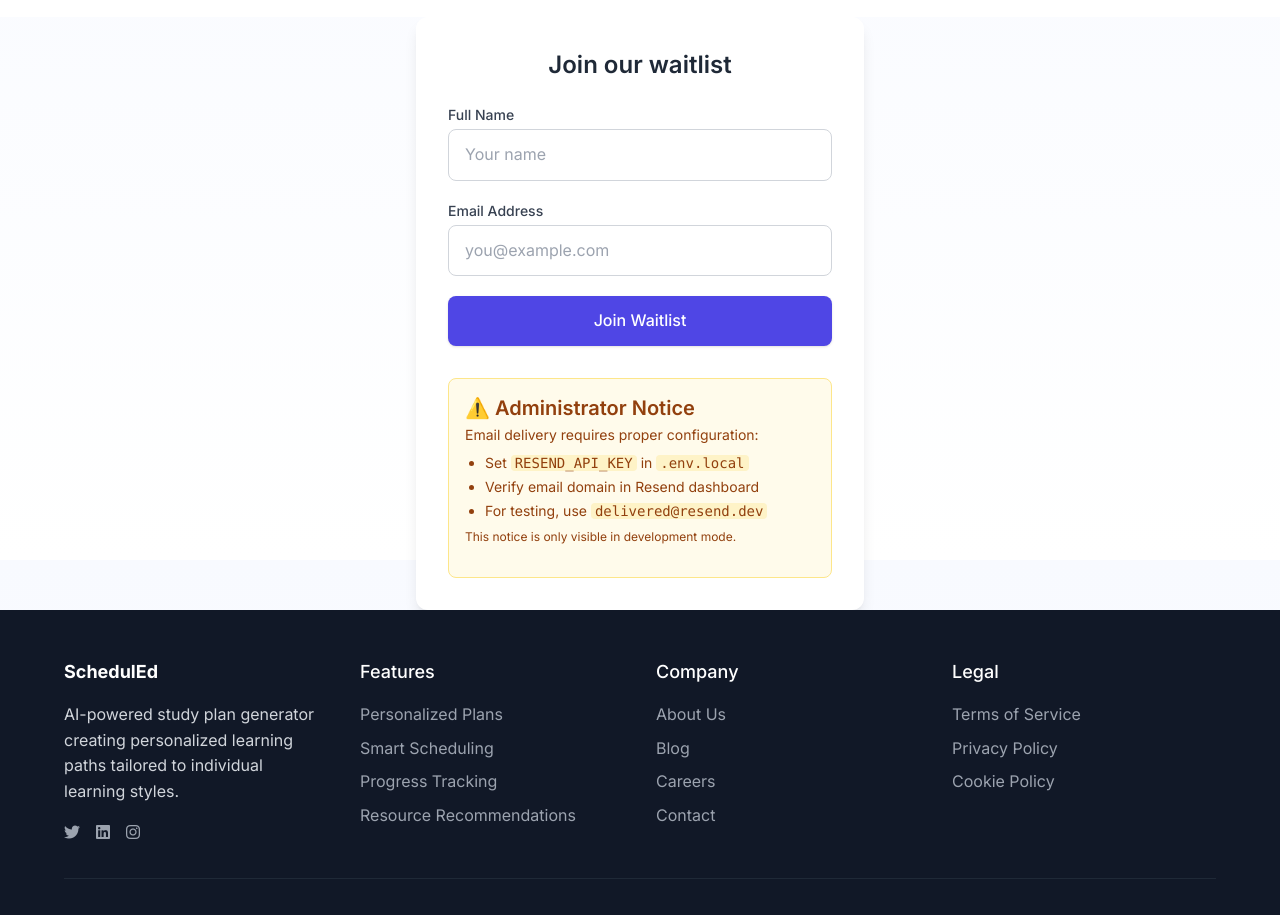
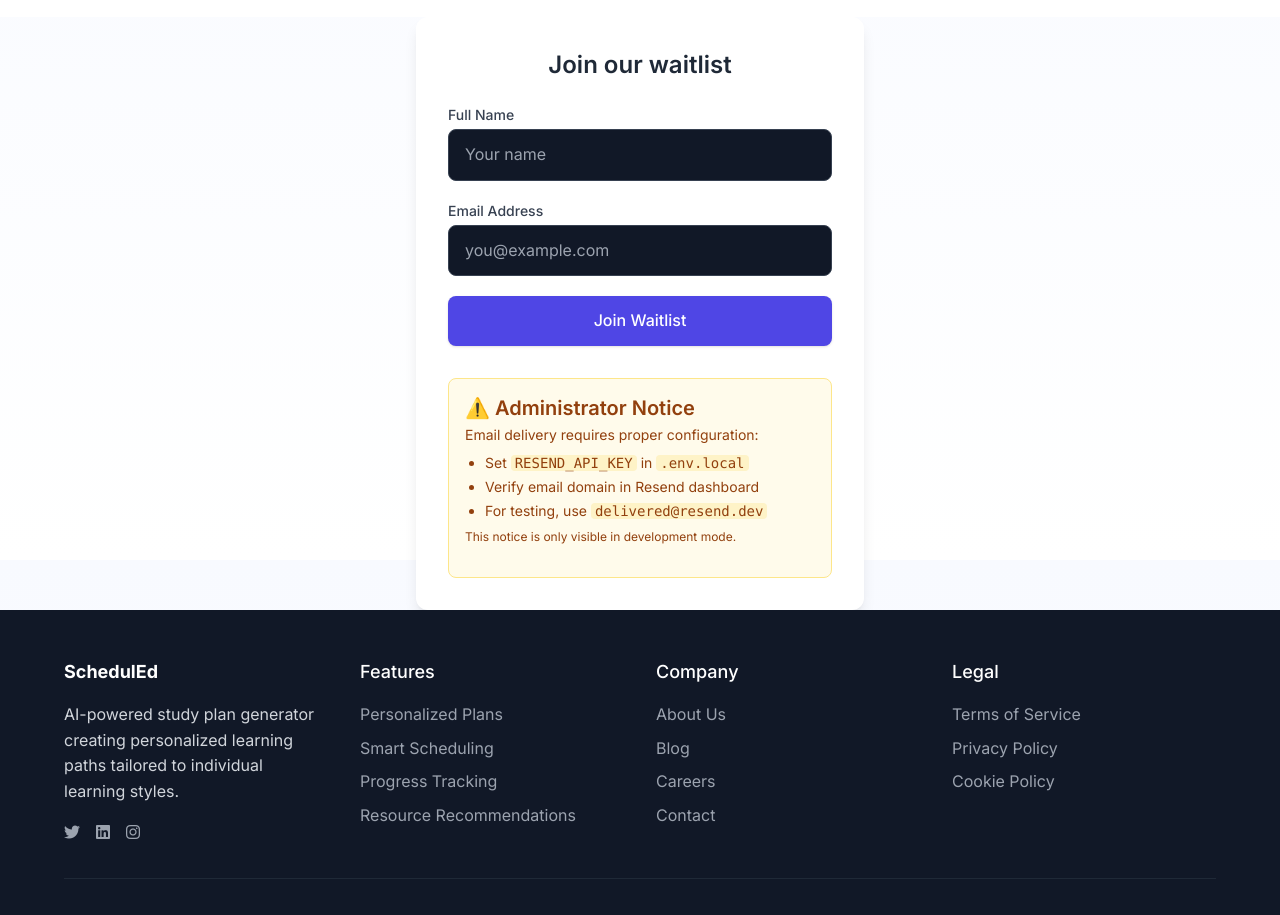
Before and after one commit to herculeanfit1/AIStudyPlans, a Next.js app: page / in a window 1280 px wide. Shown: the part 5040-5955 px from the top of the page. Built offline with nearby package versions, Linux system fonts and the light colour scheme.

Commit message:
Update form input fields to white text on dark background

```diff
--- a/app/components/WaitlistForm.tsx
+++ b/app/components/WaitlistForm.tsx
@@ -212,8 +212,8 @@ export default function WaitlistForm() {
             name="name"
             value={formData.name}
             onChange={handleChange}
-            className={`w-full px-4 py-3 rounded-lg border text-gray-900 bg-white ${
-              validationErrors.name ? 'border-red-500' : 'border-gray-300'
+            className={`w-full px-4 py-3 rounded-lg border text-white bg-gray-900 ${
+              validationErrors.name ? 'border-red-500' : 'border-gray-700'
             } focus:outline-none focus:ring-2 focus:ring-indigo-500 transition`}
             placeholder="Your name"
           />
@@ -232,8 +232,8 @@ export default function WaitlistForm() {
             name="email"
             value={formData.email}
             onChange={handleChange}
-            className={`w-full px-4 py-3 rounded-lg border text-gray-900 bg-white ${
-              validationErrors.email ? 'border-red-500' : 'border-gray-300'
+            className={`w-full px-4 py-3 rounded-lg border text-white bg-gray-900 ${
+              validationErrors.email ? 'border-red-500' : 'border-gray-700'
             } focus:outline-none focus:ring-2 focus:ring-indigo-500 transition`}
             placeholder="you@example.com"
           />
```
